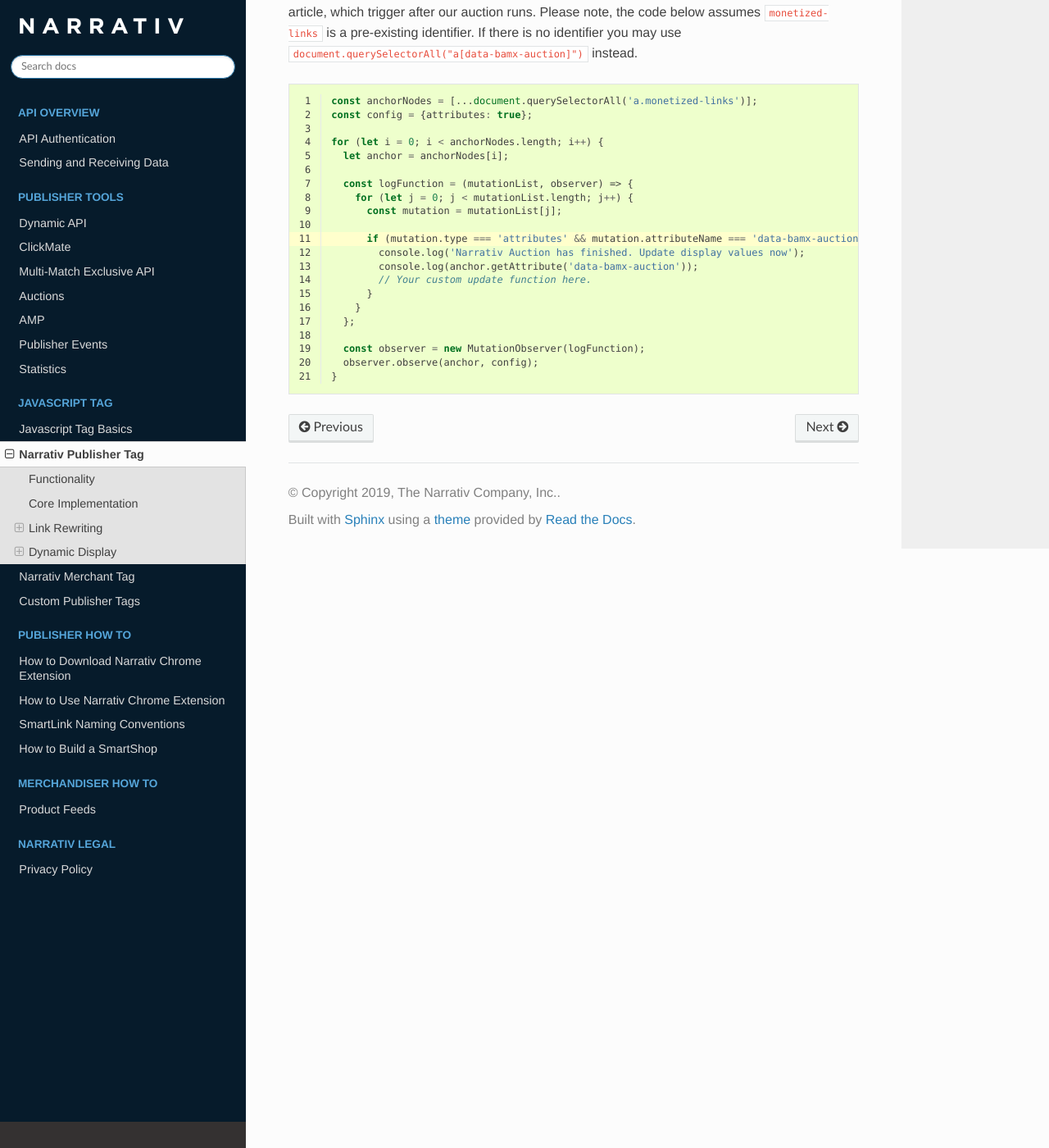
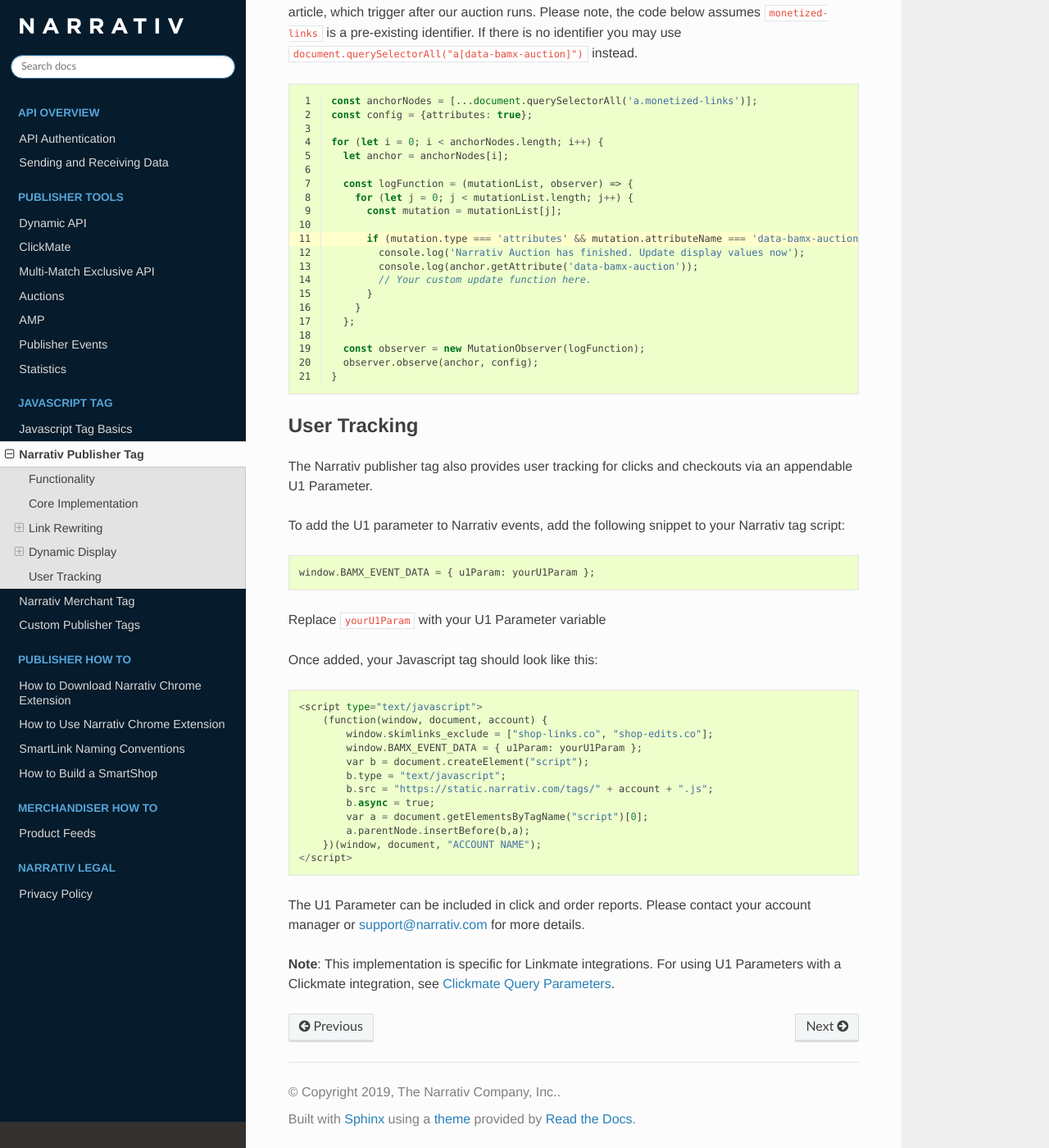
Before and after one commit to robinssq/api-docs, a Sphinx documentation site: the page built from docs/tagpublisher.rst, in a window 1280 px wide and 1400 px high, scrolled down 2290 px. Shown: the whole window at 82% size. Built offline with Sphinx 7.4.7 and the Read the Docs theme 2.0.0, drawn with Linux system fonts in a browser that asks for light colours.

Commit message:
BAM-5071: U1 param documentation

```diff
--- a/docs/tagpublisher.rst
+++ b/docs/tagpublisher.rst
@@ -124,3 +124,40 @@
 .. _MutationObserver: https://developer.mozilla.org/en-US/docs/Web/API/MutationObserver
 
 .. _hello@narrativ.com: mailto:hello@narrativ.com
+
+User Tracking
+---------------------------------------------
+The Narrativ publisher tag also provides user tracking for clicks and checkouts via an appendable U1 Parameter.
+
+To add the U1 parameter to Narrativ events, add the following snippet to your Narrativ tag script:
+::
+
+    window.BAMX_EVENT_DATA = { u1Param: yourU1Param };
+
+Replace ``yourU1Param`` with your U1 Parameter variable
+
+Once added, your Javascript tag should look like this:
+
+::
+
+    <script type="text/javascript">
+        (function(window, document, account) {
+            window.skimlinks_exclude = ["shop-links.co", "shop-edits.co"];
+            window.BAMX_EVENT_DATA = { u1Param: yourU1Param };
+            var b = document.createElement("script");
+            b.type = "text/javascript";
+            b.src = "https://static.narrativ.com/tags/" + account + ".js";
+            b.async = true;
+            var a = document.getElementsByTagName("script")[0];
+            a.parentNode.insertBefore(b,a);
+        })(window, document, "ACCOUNT NAME");
+    </script>
+
+The U1 Parameter can be included in click and order reports.
+Please contact your account manager or support@narrativ.com for more details.
+
+**Note**: This implementation is specific for Linkmate integrations.
+For using U1 Parameters with a Clickmate integration,
+see `Clickmate Query Parameters`_.
+
+.. _Clickmate Query Parameters: https://docs.narrativ.com/en/stable/clickmate.html#query-params
```
